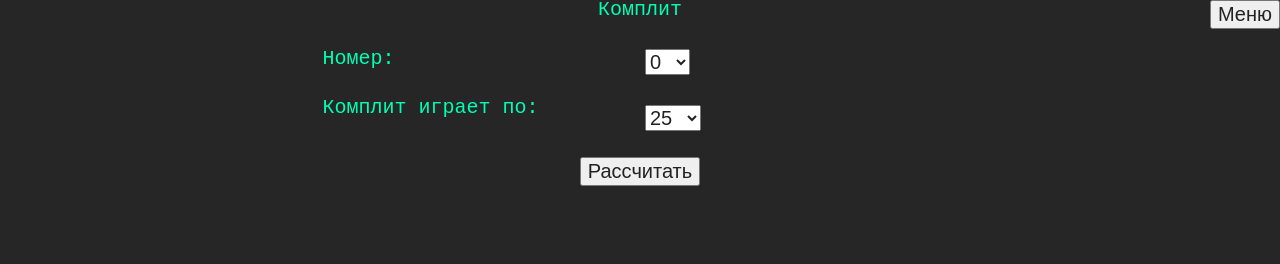
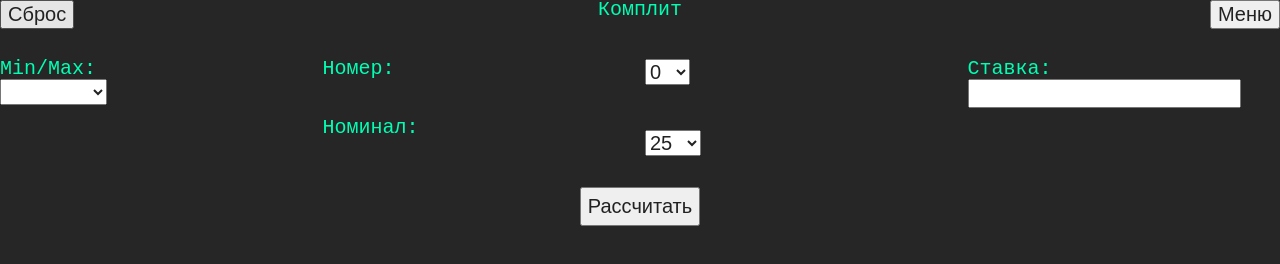
Before and after one commit to AlexSakura5577/Roulette-Calculator, a plain HTML site: page roulette/views/complete/completeView.html in a window 1280 px wide. Drawn offline with Linux system fonts and the light colour scheme.

Commit message:
feat: add a reset button and minmax selection everywhere

```diff
--- a/roulette/models/completeModel.js
+++ b/roulette/models/completeModel.js
@@ -1,9 +1,23 @@
+import { minMax } from "../controllers/localStorageRead.js";
+import { updateMinMax } from "../controllers/updateMinMax.js";
+import { resetValues } from "../controllers/resetHandler.js";
 import { chipsNeededForABet } from './functions/complete/chipsNeededForABet.js';
 import { sumBet } from './functions/complete/sumBet.js';
 import { completePayment } from './functions/complete/completePayment.js';
 import { totalPayment } from './functions/complete/totalPayment.js';
 import { strUpDescript } from './functions/complete/strUpDescript.js';
 import { completeInfo } from './functions/complete/completeInfo.js';
+
+// выбор минимума максимума рулетки:
+document.getElementById('minmax').addEventListener('change', function () {
+    let minmaxValue = this.value;
+    updateMinMax(minmaxValue, minMax);
+});
+
+// кнопка Сброс:
+reset.onclick = function () {
+    resetValues();
+};
 
 // клик по кнопке "Рассчитать":
 calculate.onclick = function () {
--- a/roulette/views/complete/completeView.html
+++ b/roulette/views/complete/completeView.html
@@ -18,6 +18,40 @@
             <form action="../menu/menuView.html">
                 <button>Меню</button>
         </div>
+        <!-- кнопка сброс -->
+        <div class="header__item_0 btn">
+            <input id="reset" type="button" value="Сброс" />
+        </div>
+        <div class="minmax">
+            <!-- выбор минимума - максимума -->
+            <div class="body__item_3 item">
+                <h1>Min/Max:</h1>
+            </div>
+            <div class="body__item_4 item">
+                <p><select id="minmax" size="1">
+                        <option value="1-50">1-50</option>
+                        <option value="1-100">1-100</option>
+                        <option value="5-200">5-200</option>
+                        <option value="5-300">5-300</option>
+                        <option value="25-500">25-500</option>
+                        <option value="100-5000">100-5000</option>
+                    </select></p>
+            </div>
+        </div>
+        <div class="bet">
+            <!-- ставка -->
+            <div class="body__item_7 item">
+                <h1>Ставка:</h1>
+            </div>
+            <div class="body__item_8 item">
+                <p>
+                    <label>
+                        <input class="input" type="number" min="0" minlength="2" maxlength="10" size="10" id="bet">
+                    </label>
+                </p>
+            </div>
+        </div>
+
         <div class="header__item_2 item">
             <h1>Комплит</h1>
         </div>
@@ -66,7 +100,7 @@
                 </select></p>
         </div>
         <div class="header__item_5 item">
-            <h1>Комплит играет по:</h1>
+            <h1>Номинал:</h1>
         </div>
         <div class="header__item_6 item">
             <p><select id="nominal" size="1">
```
Also changed, not shown: roulette/models/multiCompleteModel.js (+15 -1 lines), roulette/views/field-and-track/fieldAndTrackView.html (+7 -5 lines), roulette/views/multi-complete/multiCompleteView.html (+22 -4 lines), roulette/views/series/seriesView.html (+2 -0 lines), roulette/views/str_up/strUpView.html (+2 -6 lines), roulette/views/track/trackView.html (+2 -2 lines).
